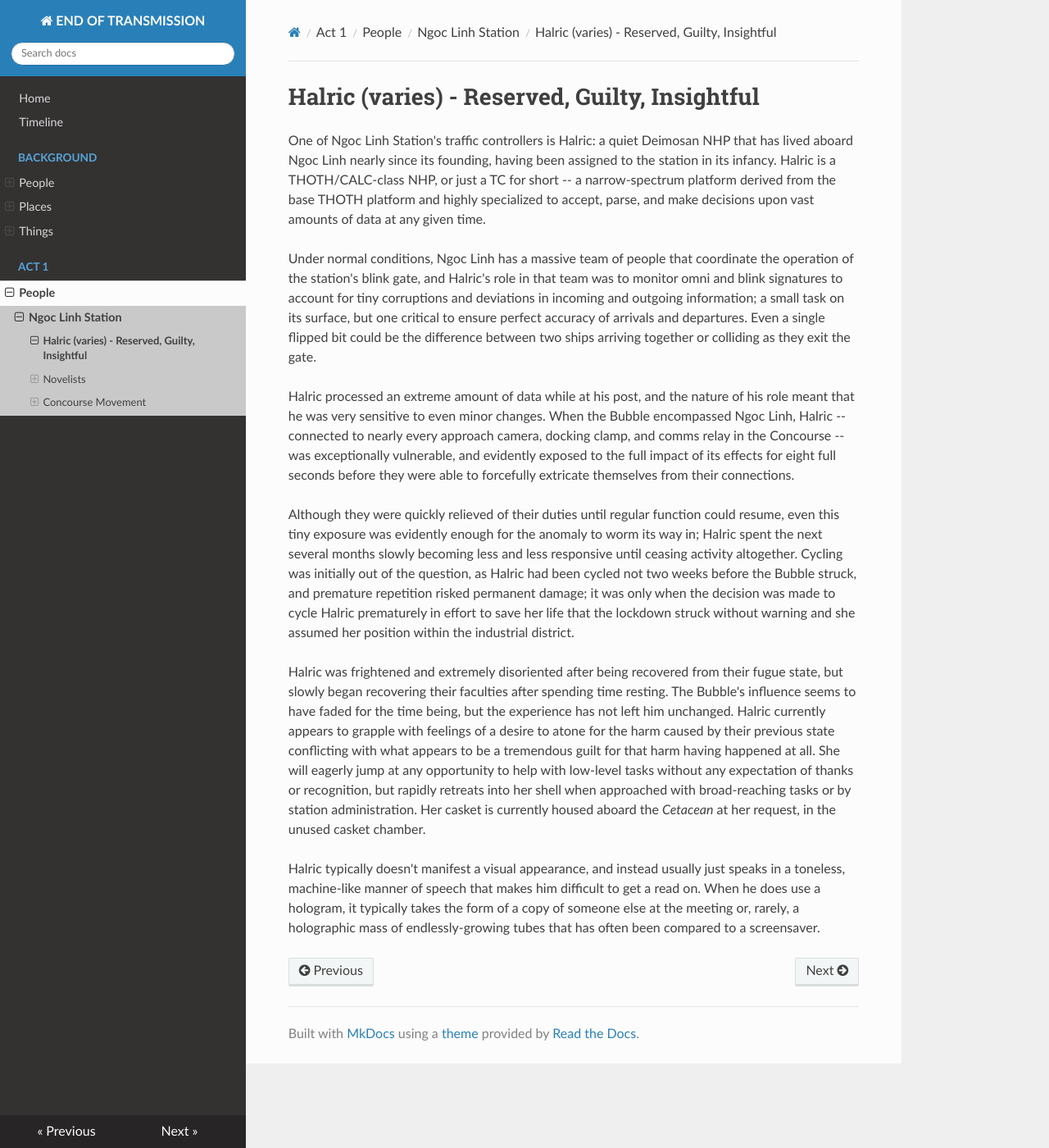
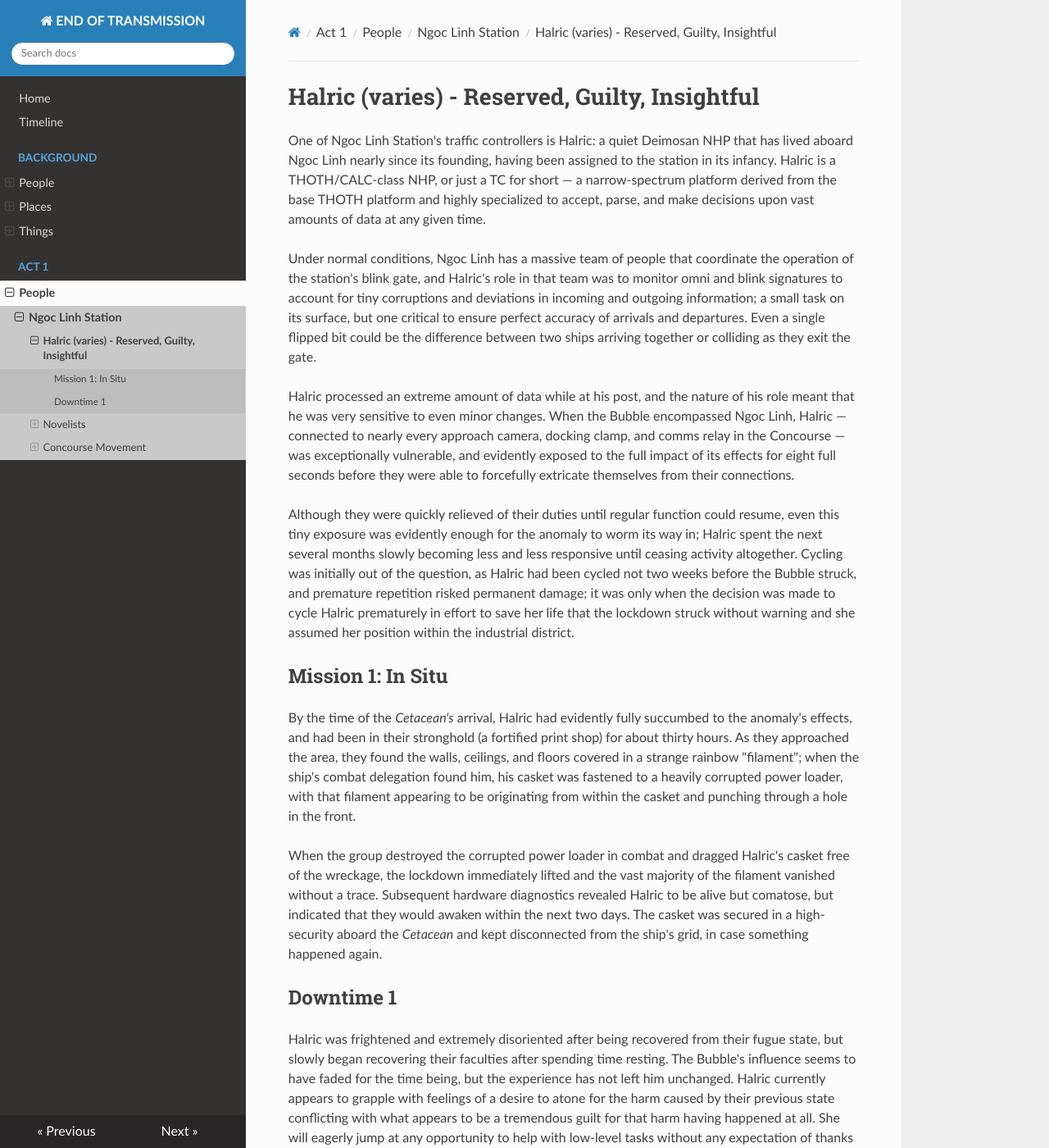
Before and after one commit to Ilysen/end-of-transmission, an MkDocs documentation site: the page built from docs/act-1/people/halric.md, in a window 1280 px wide and 1400 px high. Shown: the whole window at 82% size. Built offline with MkDocs 1.6.1, drawn with Linux system fonts in a browser that asks for light colours; nearby versions of some CDN libraries; some of the changed text lies outside the part shown.

Commit message:
formatting and proofreading

```diff
--- a/docs/act-1/people/halric.md
+++ b/docs/act-1/people/halric.md
@@ -1,14 +1,20 @@
 # Halric (varies) - Reserved, Guilty, Insightful
-One of Ngoc Linh Station's traffic controllers is Halric: a quiet Deimosan NHP that has lived aboard Ngoc Linh nearly since its founding, having been assigned to the station in its infancy. Halric is a THOTH/CALC-class NHP, or just a TC for short -- a narrow-spectrum platform derived from the base THOTH platform and highly specialized to accept, parse, and make decisions upon vast amounts of data at any given time.
+One of Ngoc Linh Station's traffic controllers is Halric: a quiet Deimosan NHP that has lived aboard Ngoc Linh nearly since its founding, having been assigned to the station in its infancy. Halric is a THOTH/CALC-class NHP, or just a TC for short — a narrow-spectrum platform derived from the base THOTH platform and highly specialized to accept, parse, and make decisions upon vast amounts of data at any given time.
 
 Under normal conditions, Ngoc Linh has a massive team of people that coordinate the operation of the station's blink gate, and Halric's role in that team was to monitor omni and blink signatures to account for tiny corruptions and deviations in incoming and outgoing information; a small task on its surface, but one critical to ensure perfect accuracy of arrivals and departures. Even a single flipped bit could be the difference between two ships arriving together or colliding as they exit the gate.
 
-Halric processed an extreme amount of data while at his post, and the nature of his role meant that he was very sensitive to even minor changes. When the Bubble encompassed Ngoc Linh, Halric -- connected to nearly every approach camera, docking clamp, and comms relay in the Concourse -- was exceptionally vulnerable, and evidently exposed to the full impact of its effects for eight full seconds before they were able to forcefully extricate themselves from their connections.
+Halric processed an extreme amount of data while at his post, and the nature of his role meant that he was very sensitive to even minor changes. When the Bubble encompassed Ngoc Linh, Halric — connected to nearly every approach camera, docking clamp, and comms relay in the Concourse — was exceptionally vulnerable, and evidently exposed to the full impact of its effects for eight full seconds before they were able to forcefully extricate themselves from their connections.
 
 Although they were quickly relieved of their duties until regular function could resume, even this tiny exposure was evidently enough for the anomaly to worm its way in; Halric spent the next several months slowly becoming less and less responsive until ceasing activity altogether. Cycling was initially out of the question, as Halric had been cycled not two weeks before the Bubble struck, and premature repetition risked permanent damage; it was only when the decision was made to cycle Halric prematurely in effort to save her life that the lockdown struck without warning and she assumed her position within the industrial district.
 
-Halric was frightened and extremely disoriented after being recovered from their fugue state, but slowly began recovering their faculties after spending time resting. The Bubble's influence seems to have faded for the time being, but the experience has not left him unchanged. Halric currently appears to grapple with feelings of a desire to atone for the harm caused by their previous state conflicting with what appears to be a tremendous guilt for that harm having happened at all. She will eagerly jump at any opportunity to help with low-level tasks without any expectation of thanks or recognition, but rapidly retreats into her shell when approached with broad-reaching tasks or by station administration. Her casket is currently housed aboard the *Cetacean* at her request, in the unused casket chamber.
+## Mission 1: In Situ
 
-Halric typically doesn't manifest a visual appearance, and instead usually just speaks in a toneless, machine-like manner of speech that makes him difficult to get a read on. When he does use a hologram, it typically takes the form of a copy of someone else at the meeting or, rarely, a holographic mass of endlessly-growing tubes that has often been compared to a screensaver.
+By the time of the *Cetacean's* arrival, Halric had evidently fully succumbed to the anomaly's effects, and had been in their stronghold (a fortified print shop) for about thirty hours. As they approached the area, they found the walls, ceilings, and floors covered in a strange rainbow "filament"; when the ship's combat delegation found him, his casket was fastened to a heavily corrupted power loader, with that filament appearing to be originating from within the casket and punching through a hole in the front.
 
-<!--Halric did not survive their fugue state within the industrial district; with attackers under her control encroaching from all sides and threatening to overrun the single team that had managed to ascertain the location of her casket, they were forced to kill her, immediately lifting the lockdown and breaking her hold over the station's machinery.-->
+When the group destroyed the corrupted power loader in combat and dragged Halric's casket free of the wreckage, the lockdown immediately lifted and the vast majority of the filament vanished without a trace. Subsequent hardware diagnostics revealed Halric to be alive but comatose, but indicated that they would awaken within the next two days. The casket was secured in a high-security aboard the *Cetacean* and kept disconnected from the ship's grid, in case something happened again.
+
+## Downtime 1
+
+Halric was frightened and extremely disoriented after being recovered from their fugue state, but slowly began recovering their faculties after spending time resting. The Bubble's influence seems to have faded for the time being, but the experience has not left him unchanged. Halric currently appears to grapple with feelings of a desire to atone for the harm caused by their previous state conflicting with what appears to be a tremendous guilt for that harm having happened at all. She will eagerly jump at any opportunity to help with low-level tasks without any expectation of thanks or recognition, but rapidly retreats into her shell when approached with broad-reaching tasks or by station administration. Her casket remains housed aboard the *Cetacean* at her request, in the unused casket chamber.
+
+Halric typically doesn't manifest a visual appearance, and instead usually just speaks in a toneless, machine-like manner of speech that makes him difficult to get a read on. When he does use a hologram, it typically takes the form of a copy of someone else at the meeting or, rarely, a mass of endlessly-growing tubes that has often been compared to a screensaver.
```
Also changed, not shown: docs/index.md (+19 -8 lines).
